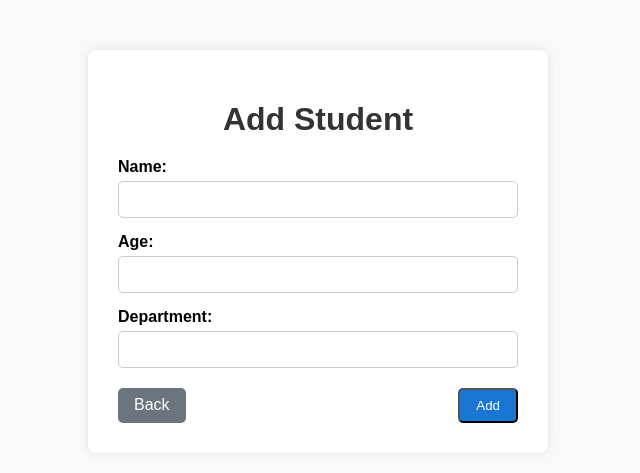
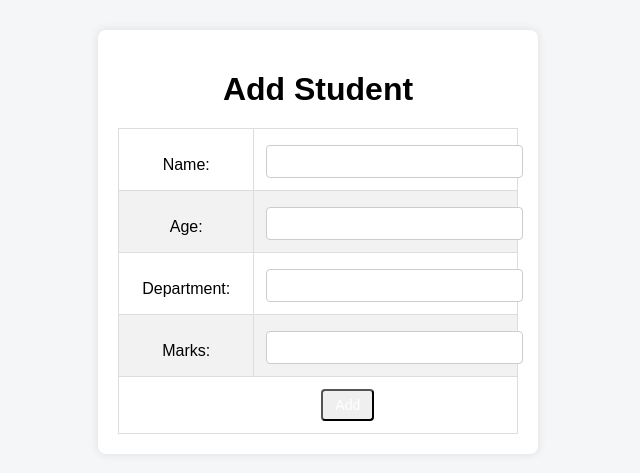
Before and after one commit to yoga-prj/student_managemnt_prj, a Flask app: page /add in a window 1280 px wide. Shown: the top 473 px of the page, without its empty margins (322-962 px from the left). Run offline with Flask 3, Linux system fonts and the light colour scheme.

Commit message:
Your commit message

```diff
--- a/app.py
+++ b/app.py
@@ -1,25 +1,29 @@
-import os
+from flask import Flask, render_template, request, redirect, url_for, flash
 import mysql.connector
-from flask import Flask, render_template, request, redirect
+import secrets
 
 app = Flask(__name__)
 
+# Secret key for session management
+app.secret_key = '0bf336c3c7a9cb3a396f9253e42fab24'
+
+# Database configuration
 db = mysql.connector.connect(
-    host=os.environ.get("DB_HOST"),
-    user=os.environ.get("DB_USER"),
-    password=os.environ.get("DB_PASSWORD"),
-    database=os.environ.get("DB_NAME")
+    host="localhost",
+    user="root",
+    password="Yoga@mysql100#",
+    database="students_db"
 )
-cursor = db.cursor()
+cursor = db.cursor(dictionary=True)
 
-# Dashboard route
+# Home page - list all students
 @app.route('/')
-def dashboard():
+def index():
     cursor.execute("SELECT * FROM students")
     students = cursor.fetchall()
     return render_template('dashboard.html', students=students)
 
-# Add student route
+# Add student
 @app.route('/add', methods=['GET', 'POST'])
 def add_student():
     if request.method == 'POST':
@@ -27,35 +31,42 @@
         age = request.form['age']
         department = request.form['department']
 
-        cursor.execute("INSERT INTO students (name, age, department) VALUES (%s, %s, %s)",
-                       (name, age, department))
+        query = "INSERT INTO students (name, age, department) VALUES (%s, %s, %s)"
+        cursor.execute(query, (name, age, department))
         db.commit()
-        return redirect('/')
+
+        flash('Student added successfully!')
+        return redirect(url_for('index'))
+
     return render_template('add.html')
 
-# Edit student route
+# Edit student
 @app.route('/edit/<int:id>', methods=['GET', 'POST'])
 def edit_student(id):
+    cursor.execute("SELECT * FROM students WHERE id = %s", (id,))
+    student = cursor.fetchone()
+
     if request.method == 'POST':
         name = request.form['name']
         age = request.form['age']
         department = request.form['department']
 
-        cursor.execute("UPDATE students SET name=%s, age=%s, department=%s WHERE id=%s",
-                       (name, age, department, id))
+        query = "UPDATE students SET name=%s, age=%s, department=%s WHERE id=%s"
+        cursor.execute(query, (name, age, department, id))
         db.commit()
-        return redirect('/')
 
-    cursor.execute("SELECT * FROM students WHERE id=%s", (id,))
-    student = cursor.fetchone()
+        flash('Student updated successfully!')
+        return redirect(url_for('index'))
+
     return render_template('edit.html', student=student)
 
-# Delete student route
+# Delete student
 @app.route('/delete/<int:id>')
 def delete_student(id):
-    cursor.execute("DELETE FROM students WHERE id=%s", (id,))
+    cursor.execute("DELETE FROM students WHERE id = %s", (id,))
     db.commit()
-    return redirect('/')
+    flash('Student deleted successfully!')
+    return redirect(url_for('index'))
 
-if __name__ == '__main__':
+if __name__ == "__main__":
     app.run(debug=True, port=5001)
--- a/static/style.css
+++ b/static/style.css
@@ -1,126 +1,94 @@
 body {
     font-family: Arial, sans-serif;
-    background-color: #f9f9f9;
+    background: #f4f6f8;
     margin: 0;
     padding: 0;
 }
 
 .container {
-    width: 90%;
-    max-width: 1000px;
-    margin: 50px auto;
+    max-width: 900px;
+    margin: 30px auto;
     padding: 20px;
-    background-color: #fff;
+    background: #fff;
     box-shadow: 0 0 10px rgba(0,0,0,0.1);
     border-radius: 8px;
 }
 
 h1 {
     text-align: center;
-    color: #333;
     margin-bottom: 20px;
 }
 
-/* Table Styling */
 table {
     width: 100%;
     border-collapse: collapse;
-    margin-top: 20px;
 }
 
 table th, table td {
-    padding: 12px 15px;
     border: 1px solid #ddd;
+    padding: 12px;
     text-align: center;
 }
 
 table th {
-    background-color: #1976D2;
+    background: #1976D2;
     color: #fff;
 }
 
 table tr:nth-child(even) {
-    background-color: #f2f2f2;
+    background: #f2f2f2;
 }
 
-/* Buttons */
 .btn {
-    padding: 8px 16px;
-    border-radius: 5px;
+    padding: 6px 12px;
     text-decoration: none;
+    border-radius: 4px;
     color: #fff;
-    cursor: pointer;
-    text-align: center;
+    font-size: 14px;
 }
 
 .btn.add {
-    background-color: #28a745;
+    background: #4CAF50;
     display: inline-block;
     margin-bottom: 10px;
 }
 
 .btn.edit {
-    background-color: #1976D2;
+    background: #2196F3;
+    margin-right: 5px;
 }
 
 .btn.delete {
-    background-color: #dc3545;
+    background: #f44336;
 }
 
-/* Form Styling */
 .form-container {
     max-width: 400px;
-    margin: 50px auto;
-    padding: 30px;
-    background-color: #fff;
+    margin: 30px auto;
+    padding: 20px;
+    background: #fff;
+    border-radius: 8px;
     box-shadow: 0 0 10px rgba(0,0,0,0.1);
-    border-radius: 8px;
 }
 
-.form-group {
-    margin-bottom: 15px;
+.form-container label {
+    display: block;
+    margin-top: 10px;
 }
 
-.form-group label {
-    display: block;
-    margin-bottom: 5px;
-    font-weight: bold;
-}
-
-.form-group input {
+.form-container input {
     width: 100%;
-    padding: 10px;
-    border-radius: 5px;
+    padding: 8px;
+    margin-top: 4px;
+    border-radius: 4px;
     border: 1px solid #ccc;
-    box-sizing: border-box;
 }
 
 .form-actions {
-    display: flex;
-    justify-content: space-between;
-    margin-top: 20px;
+    margin-top: 15px;
+    text-align: center;
 }
 
-.btn.back {
-    background-color: #6c757d;
+.form-actions .btn {
+    margin: 5px;
 }
-
-.btn.submit {
-    background-color: #1976D2;
-}
-
-/* Responsive */
-@media (max-width: 600px) {
-    .form-actions, table {
-        width: 100%;
-    }
-
-    .form-actions {
-        flex-direction: column;
-    }
-
-    .btn {
-        width: 100%;
-        margin-bottom: 10px;
-    }
-}
--- a/templates/add.html
+++ b/templates/add.html
@@ -8,25 +8,30 @@
     <div class="form-container">
         <h1>Add Student</h1>
         <form method="POST">
-            <div class="form-group">
-                <label>Name:</label>
-                <input type="text" name="name" required>
-            </div>
-
-            <div class="form-group">
-                <label>Age:</label>
-                <input type="number" name="age" required>
-            </div>
-
-            <div class="form-group">
-                <label>Department:</label>
-                <input type="text" name="department" required>
-            </div>
-
-            <div class="form-actions">
-                <a href="/" class="btn back">Back</a>
-                <button type="submit" class="btn submit">Add</button>
-            </div>
+            <table>
+                <tr>
+                    <td><label for="name">Name:</label></td>
+                    <td><input type="text" id="name" name="name" required></td>
+                </tr>
+                <tr>
+                    <td><label for="age">Age:</label></td>
+                    <td><input type="number" id="age" name="age" required></td>
+                </tr>
+                <tr>
+                    <td><label for="department">Department:</label></td>
+                    <td><input type="text" id="department" name="department" required></td>
+                </tr>
+                <tr>
+                    <td><label for="marks">Marks:</label></td>
+                    <td><input type="number" id="marks" name="marks" required></td>
+                </tr>
+                <tr>
+                    <td colspan="2" style="text-align:center;">
+                        <a href="/" class="btn back">Back</a>
+                        <button type="submit" class="btn submit">Add</button>
+                    </td>
+                </tr>
+            </table>
         </form>
     </div>
 </body>
```
Also changed, not shown: templates/dashboard.html (+14 -12 lines), templates/edit.html (+7 -13 lines).
